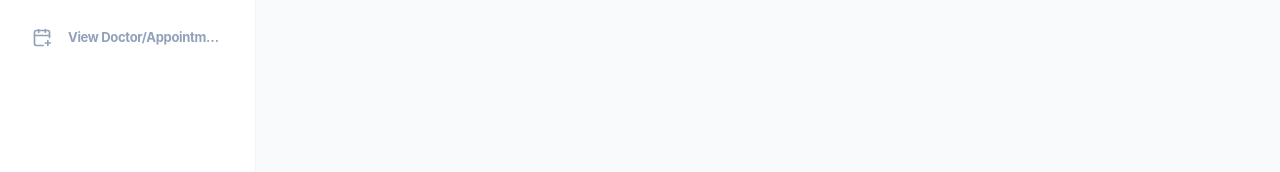
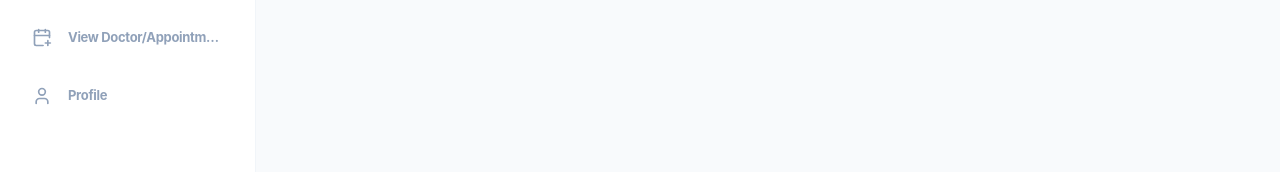
Before and after one commit to dolishaa29/healthcare_app, a React (Vite) app in the folder Frontend/: page /Userdashboard in a window 1280 px wide. Shown: the part 258-430 px from the top of the page. Built offline with nearby package versions, Linux system fonts and the light colour scheme; no server answers.

Commit message:
new updates

```diff
--- a/Frontend/src/App.jsx
+++ b/Frontend/src/App.jsx
@@ -23,6 +23,7 @@ import ViewDoctorss from './pages/ViewDoctor';
 import ProfileDocterForAll from './pages/ProfileDocterForAll';
 import ForgotPassword from './pages/ForgotPassword';
 import Viewuserall from './pages/Viewuserall';
+import UserProfile from './pages/UserProfile';
 
 function App() {
   return (
@@ -52,6 +53,7 @@ function App() {
         <Route path='/doctorprofileview/:id' element={<ProfileDocterForAll/>}/>
         <Route path='/forgotpassword/:role' element={<ForgotPassword/>}/>
         <Route path='/userbyid/:id' element={<Viewuserall/>}/>
+        <Route path='/userprofile' element={<UserProfile/>}/>
       </Routes>
       </BrowserRouter>
     </div>
--- a/Frontend/src/pages/Userdashboard.jsx
+++ b/Frontend/src/pages/Userdashboard.jsx
@@ -4,7 +4,7 @@ import Cookies from 'js-cookie';
 import { useNavigate } from 'react-router-dom';
 import {
   CalendarPlus, LayoutList, LogOut, Loader2,
-  Menu, X, LayoutDashboard, ChevronRight
+  Menu, X, LayoutDashboard, ChevronRight,User
 } from 'lucide-react';
 
 const Userdashboard = () => {
@@ -62,6 +62,8 @@ const Userdashboard = () => {
           <SidebarLink icon={<CalendarPlus size={20}/>} label="Book Appointment" onClick={() => navigate('/Appointment')} isExpanded={isSidebarOpen} />
           <SidebarLink icon={<LayoutList size={20}/>} label="My Appointments" onClick={() => navigate('/userviewapp')} isExpanded={isSidebarOpen} />
           <SidebarLink icon={<CalendarPlus size={20}/>} label="View Doctor/Appointments" onClick={() => navigate('/ViewDoctorss')} isExpanded={isSidebarOpen} />
+          <SidebarLink icon={<User size={20}/>} label="Profile" onClick={() => navigate('/userprofile')} isExpanded={isSidebarOpen} />
+
         </nav>
 
         <div className="p-5 border-t border-slate-50">
```
